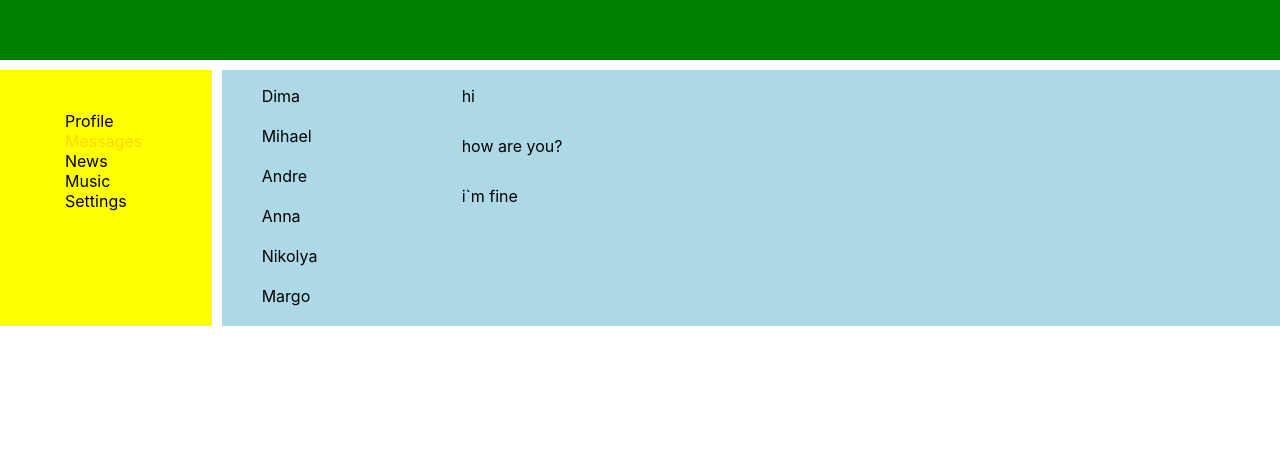
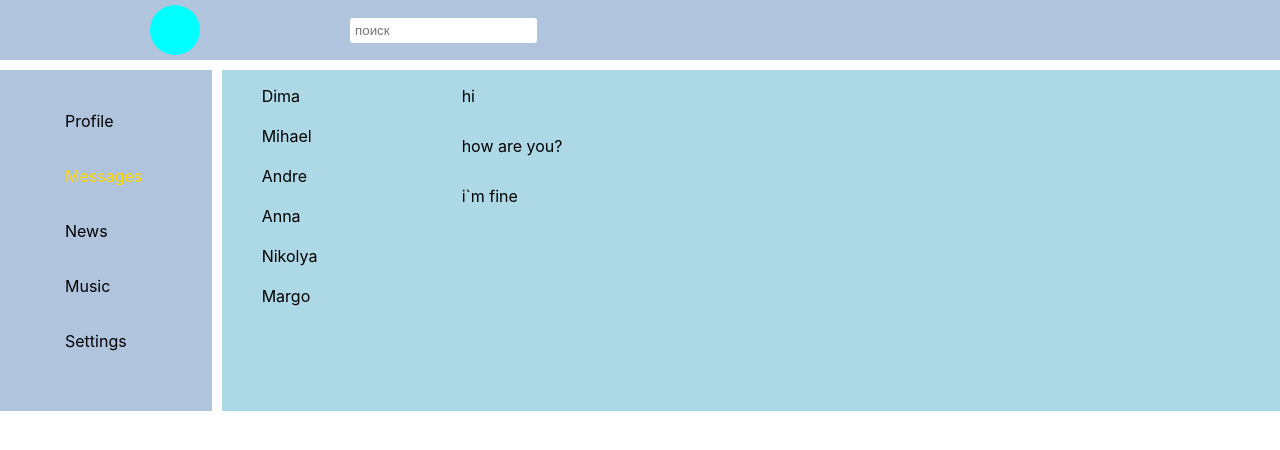
Before and after one commit to Vitalick37/my-app, a React (Create React App) app: page /dialogs in a window 1280 px wide. Shown: the top 450 px of the page. Built offline with nearby package versions, Linux system fonts and the light colour scheme.

Commit message:
правки по верстке

```diff
--- a/src/components/Dialogs/Dialogs.jsx
+++ b/src/components/Dialogs/Dialogs.jsx
@@ -11,7 +11,7 @@ const DialogItem = (props) => {
 }
 const MessageItem = (props) => {
     return (
-        <li className={s.message_item}>{props.messIt}</li>
+        <li className={s.message_item}>{props.messageItem}</li>
     )
 }
 
@@ -33,9 +33,9 @@ const Dialogs = () => {
                 <div className={s.message}>
                     <ul className={s.message_list}>
                         {/* <Route path='/numberMessage' component={MessageItem} /> */}
-                        <MessageItem messIt='hi'/>
-                        <MessageItem messIt='how are you?'/>
-                        <MessageItem messIt='i`m fine'/>
+                        <MessageItem messageItem='hi'/>
+                        <MessageItem messageItem='how are you?'/>
+                        <MessageItem messageItem='i`m fine'/>
                     </ul>
                 </div>
             </div>
--- a/src/components/Header/Header.jsx
+++ b/src/components/Header/Header.jsx
@@ -5,12 +5,15 @@ const Header = () => {
     return (
 
         <header className={classes.header}>
-
+            <div className={classes.logo}></div>
+            <form action="#">
+                <input type="text" className={classes.search} placeholder="поиск"/>
+            </form>
         </header>
 
     );
 
-    }
+}
 
 
 
--- a/src/components/Header/Header.module.css
+++ b/src/components/Header/Header.module.css
@@ -1,4 +1,21 @@
 .header {
-    grid-area: header;
-    background-color: green;
-  }
+  grid-area: header;
+  background-color: #B0C4DE;
+  display: flex;
+  align-items: center;
+}
+
+.logo {
+  width: 50px;
+  height: 50px;
+  border-radius: 50%;
+  background-color: #00FFFF;
+  margin-left: 150px;
+  margin-right: 150px;
+}
+.search {
+  border: none;
+  outline: none;
+  border-radius: 3px;
+  padding: 5px;
+}
--- a/src/components/Sidebar/Sidebar.module.css
+++ b/src/components/Sidebar/Sidebar.module.css
@@ -1,11 +1,13 @@
 .sidebar {
     grid-area: nav;
-    background-color: yellow;
+    background-color: #B0C4DE;
     padding: 25px;
   }
   .list {
     list-style-type: none;
-
+  }
+  .item {
+    margin-bottom: 35px;
   }
   .link {
     text-decoration: none;
```
